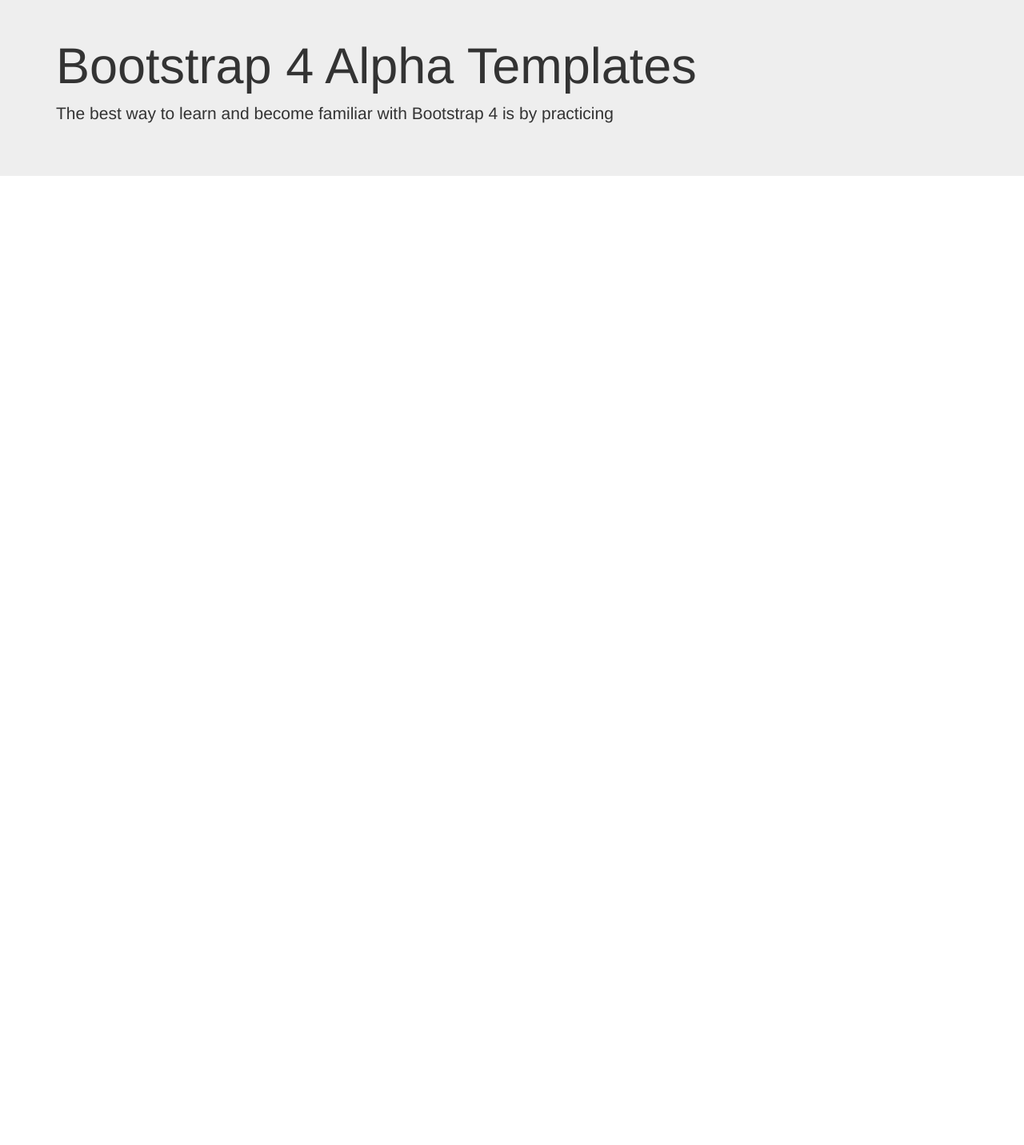
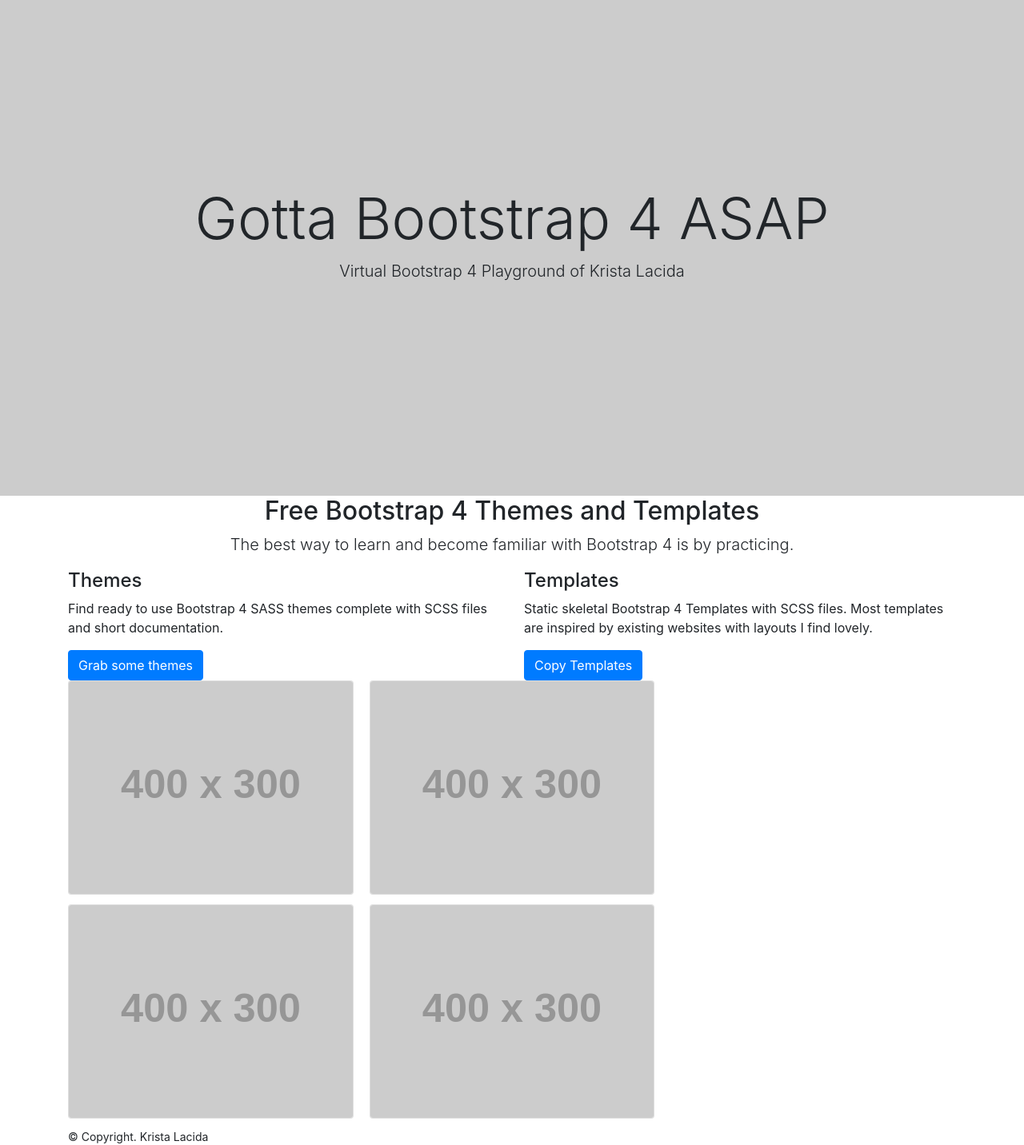
Before and after one commit to kristalacida/bootstrap4templates, a plain HTML site: page index.html in a window 1280 px wide. Shown: the part 20-1452 px from the top of the page at 80% size. Before the commit the page ends 800 px from the top, so only its background shows below. Drawn offline with nearby package versions, Linux system fonts and the light colour scheme; placeholder pictures from the web are drawn by us.

Commit message:
Updated index.html

```diff
--- /dev/null
+++ b/assets/css/custom_style.css
@@ -0,0 +1,33 @@
+/*
+	Gotta Bootstrap 4 ASAP
+	----------------------------------------------------
+	Style Name: custom_style.css
+	Author: Krista Lacida
+	Date Created: 04/07/2016
+
+*/
+
+
+
+html, html a{
+	-webkit-font-smoothing: antialiased !important;
+	text-shadow: 1px 1px 1px rgba(0,0,0,0.004);
+}
+
+html,
+body {
+	height: 100%;
+}
+
+
+.splash {
+	background-color: #ccc;
+	display: table;
+	height: 80%;
+	width: 100%;
+}
+
+.splash .splash-inner {
+	display: table-cell;
+	vertical-align: middle;
+}
--- a/index.html
+++ b/index.html
@@ -5,21 +5,56 @@
 		<meta name="viewport" content="width=device-width, initial-scale=1, shrink-to-fit=no">
 		<meta http-equiv="x-ua-compatible" content="ie=edge">
 		<link rel="stylesheet" href="https://maxcdn.bootstrapcdn.com/bootstrap/4.0.0-alpha.2/css/bootstrap.min.css" integrity="sha384-y3tfxAZXuh4HwSYylfB+J125MxIs6mR5FOHamPBG064zB+AFeWH94NdvaCBm8qnd" crossorigin="anonymous">
-    <title>Bootstrap 4 Alpha Templates by KML</title>
+		<link rel="stylesheet" href="assets/css/custom_style.css">
+		<title>Gotta Bootstrap ASAP</title>
 	</head>
 	<body>
-    <header class="p-a-1">
+		<header class="splash">
+			<div class="container splash-inner  text-md-center  p-t-2 p-b-2">
+				<h1 class="display-3">Gotta Bootstrap 4 ASAP</h1>
+				<p class="lead">Virtual Bootstrap 4 Playground of Krista Lacida</p>
+			</div>
+		</header>
 
-    </header>
-    <div class="jumbotron jumbotron-fluid">
-        <div class="container text-md-center">
-            <h1 class="">Bootstrap 4 Alpha Templates</h1>
-            <p class="lead">The best way to learn and become familiar with Bootstrap 4 is by practicing</p>
+		<div class="container text-md-center p-a-3">
+			<h2>Free Bootstrap 4 Themes and Templates</h2>
+			<p class="lead">The best way to learn and become familiar with Bootstrap 4 is by practicing.</p>
+			<div class="row text-md-left m-t-3">
+				<div class="col-md-6 col-sm-6 p-a-2">
+					<h4>Themes</h4>
+					<p>Find ready to use Bootstrap 4 SASS themes complete with SCSS files and short documentation.</p>
+					<a href="#" class="btn btn-primary">Grab some themes</a>
+				</div>
+				<div class="col-md-6 col-sm-6 p-a-2">
+					<h4>Templates</h4>
+					<p>Static skeletal Bootstrap 4 Templates with SCSS files. Most templates are inspired by existing websites with layouts I find lovely.</p>
+					<a href="#" class="btn btn-primary">Copy Templates</a>
 				</div>
 			</div>
+		</div>
+
 		<div class="container">
+			<div class="card-columns">
+				<div class="card card-inverse">
+					<img class="card-img img-fluid" src="http://placehold.it/400x300" alt="Card image">
+				</div>
+				<div class="card card-inverse">
+					<img class="card-img img-fluid" src="http://placehold.it/400x300" alt="Card image">
+				</div>
+				<div class="card card-inverse">
+					<img class="card-img img-fluid" src="http://placehold.it/400x300" alt="Card image">
+				</div>
+				<div class="card card-inverse">
+					<img class="card-img img-fluid" src="http://placehold.it/400x300" alt="Card image">
+				</div>
+			</div>
+		</div>
 
+		<footer>
+			<div class="container small p-a-2">
+				<p>&copy; Copyright. Krista Lacida</p>
 			</div>
+		</footer>
 
 		<script src="https://ajax.googleapis.com/ajax/libs/jquery/2.1.4/jquery.min.js"></script>
 		<script src="https://maxcdn.bootstrapcdn.com/bootstrap/4.0.0-alpha.2/js/bootstrap.min.js" integrity="sha384-vZ2WRJMwsjRMW/8U7i6PWi6AlO1L79snBrmgiDpgIWJ82z8eA5lenwvxbMV1PAh7" crossorigin="anonymous"></script>
```
Lines whose indentation alone changed are shown as unchanged.
